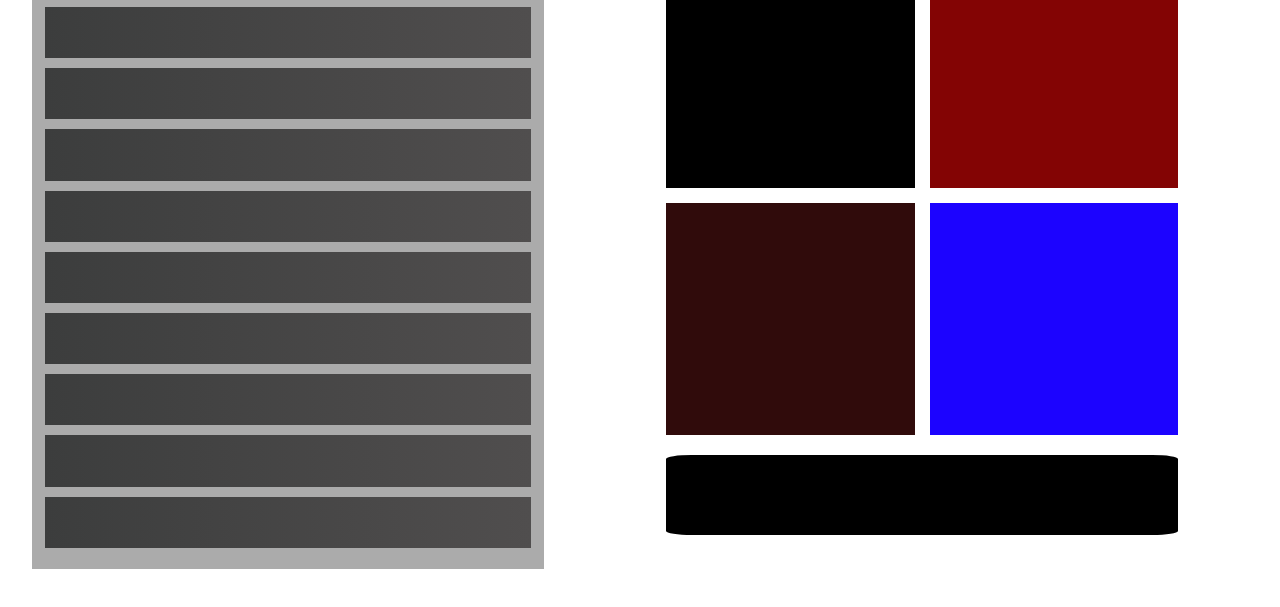
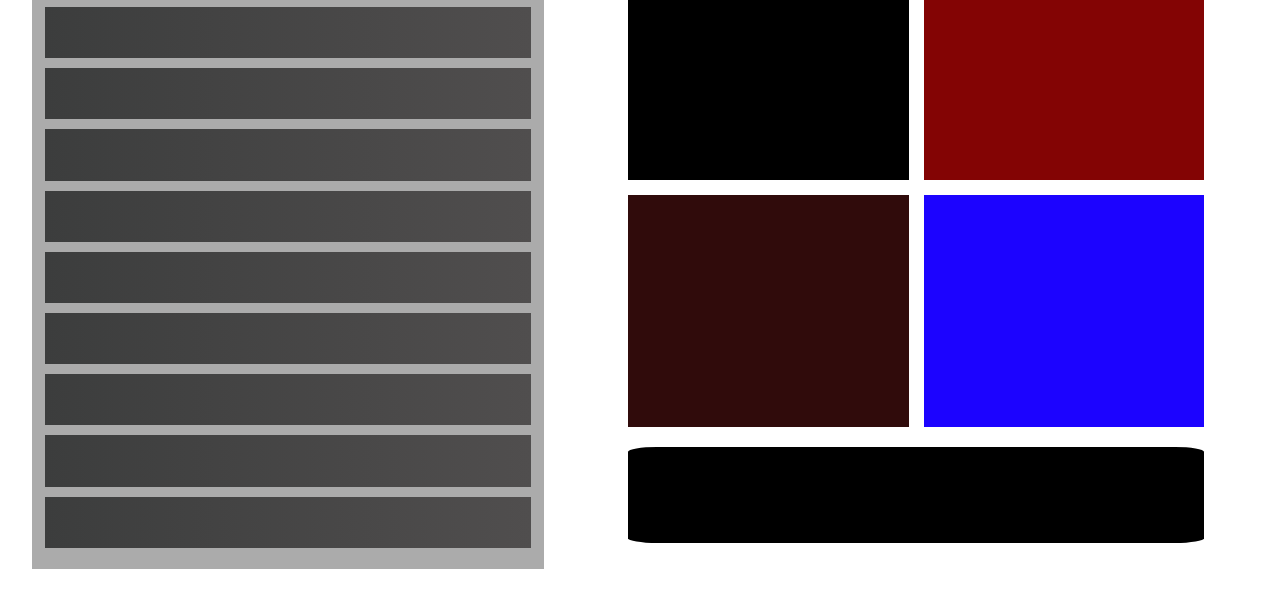
Before and after one commit to Peziiim/Educa, a plain HTML site: page src/index.html in a window 1280 px wide. Shown: the part 193-800 px from the top of the page. Drawn offline with nearby package versions, Linux system fonts and the light colour scheme.

Commit message:
feat: Added script

```diff
--- a/src/style/style.css
+++ b/src/style/style.css
@@ -80,7 +80,7 @@ body {
     display: flex;
     flex-direction: column;
     justify-content: center;
-    margin-left: 8vw;
+    margin-left: 5vw;
     margin-top: 3vh;
 
 }
@@ -90,7 +90,7 @@ body {
     grid-template-columns: 1fr 1fr;
     background-color: white;
     height: 60vh;
-    width: 40vw;
+    width: 45vw;
     gap: 15px;
 }
 
@@ -118,8 +118,8 @@ body {
 }
 
 .text {
-    width: 40vw;
-    height: 10vh;
+    width: 45vw;
+    height: 12vh;
     margin-top: 20px;
    background-color: black;
    border-radius: 5%;
```
Also changed, not shown: src/add.html (added), src/script/script.js (added).
